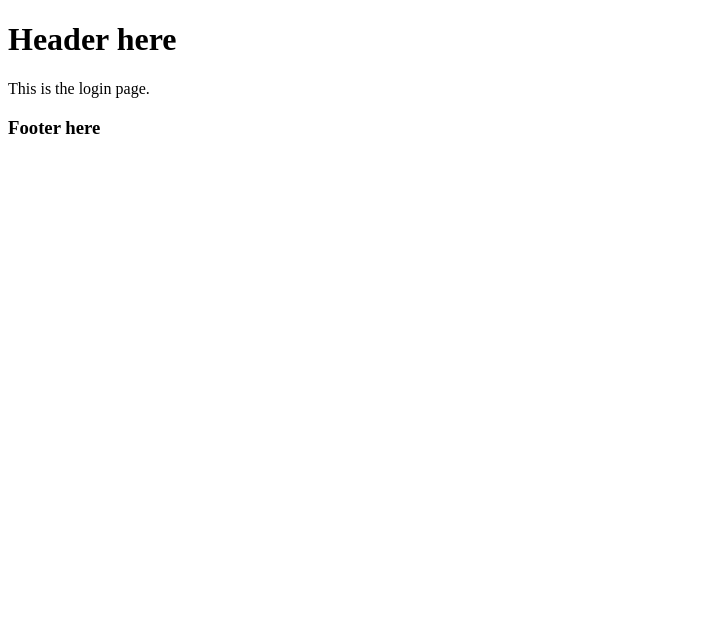
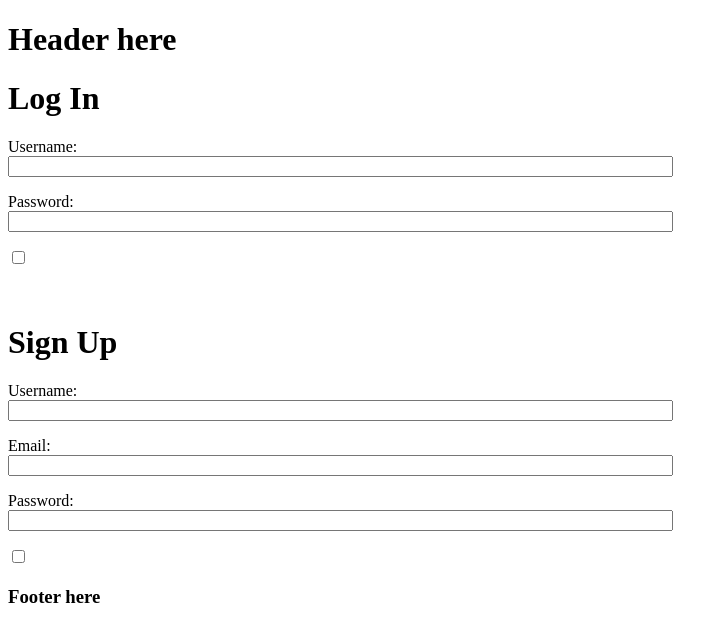
Before and after one commit to jackromo/codeyorkapp, a Flask app: page /login in a window 1280 px wide. Shown: the top 642 px of the page, without its empty margins (0-728 px from the left). Run offline with Flask 2, Linux system fonts and the light colour scheme.

Commit message:
Add impotent login and signup views / html

```diff
--- a/app/forms.py
+++ b/app/forms.py
@@ -1,4 +1,4 @@
-from flask.ext.wtf import Form
+from flask_wtf import Form
 from wtforms import StringField, BooleanField
 from wtforms.validators import DataRequired
 
--- a/app/templates/partials/login.html
+++ b/app/templates/partials/login.html
@@ -1,4 +1,35 @@
 {% extends "base.html" %}
+
 {% block contents %}
-    <p>This is the login page.</p>
+    <h1>Log In</h1>
+    <form action="" method="post" name="login">
+        {{ login_form.hidden_tag() }}
+        <p>
+            Username:<br>
+            {{ login_form.username(size=80) }}<br>
+        </p>
+        <p>
+            Password:<br>
+            {{ login_form.password(size=80) }}<br>
+        </p>
+        <p>{{ login_form.remember_me }}</p>
+    </form>
+    <br>
+    <h1>Sign Up</h1>
+    <form action="" method="post" name="signup">
+        {{ signup_form.hidden_tag() }}
+        <p>
+            Username:<br>
+            {{ signup_form.username(size=80) }}<br>
+        </p>
+        <p>
+            Email:<br>
+            {{ signup_form.email(size=80) }}<br>
+        </p>
+        <p>
+            Password:<br>
+            {{ signup_form.password(size=80) }}<br>
+        </p>
+        <p>{{ signup_form.remember_me }}</p>
+    </form>
 {% endblock %}
--- a/app/views.py
+++ b/app/views.py
@@ -1,5 +1,6 @@
 from flask import render_template
 from app import app
+from forms import LoginForm, SignupForm
 
 
 @app.route('/')
@@ -9,9 +10,19 @@ def home():
 
 
 # TODO
-@app.route('/login')
+@app.route('/login', methods=['GET', 'POST'])
 def login():
-    return render_template("partials/login.html")
+    login_form = LoginForm()
+    signup_form = SignupForm()
+    return render_template("partials/login.html",
+                           login_form=login_form,
+                           signup_form=signup_form)
+
+
+# TODO
+@app.route('/signup', methods=['POST'])
+def signup():
+    pass
 
 
 # TODO
--- a/config.py
+++ b/config.py
@@ -12,3 +12,4 @@
 
 SQLALCHEMY_DATABASE_URI = 'sqlite:///' + os.path.join(basedir, 'app.db')
 SQLALCHEMY_MIGRATE_REPO = os.path.join(basedir, 'db_repository')
+SQLALCHEMY_TRACK_MODIFICATIONS = True  # set to True for debugging
```
